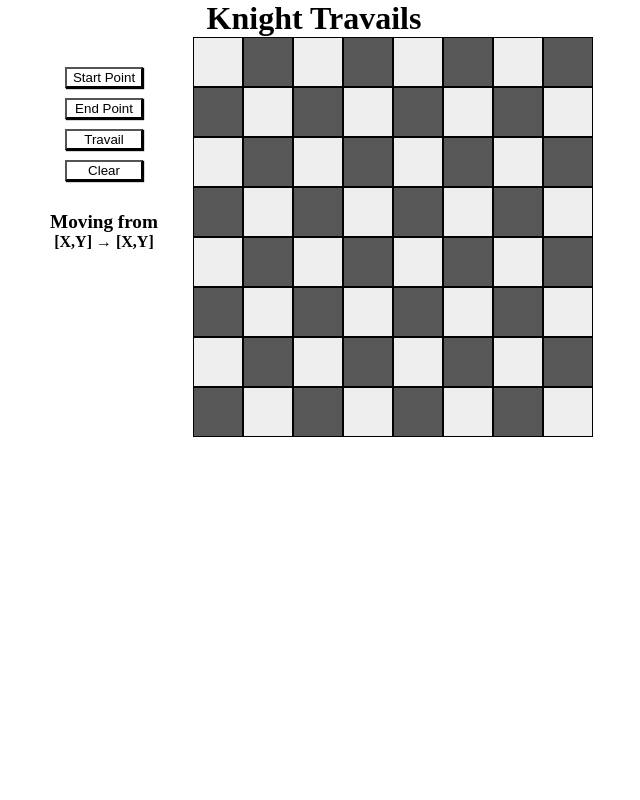
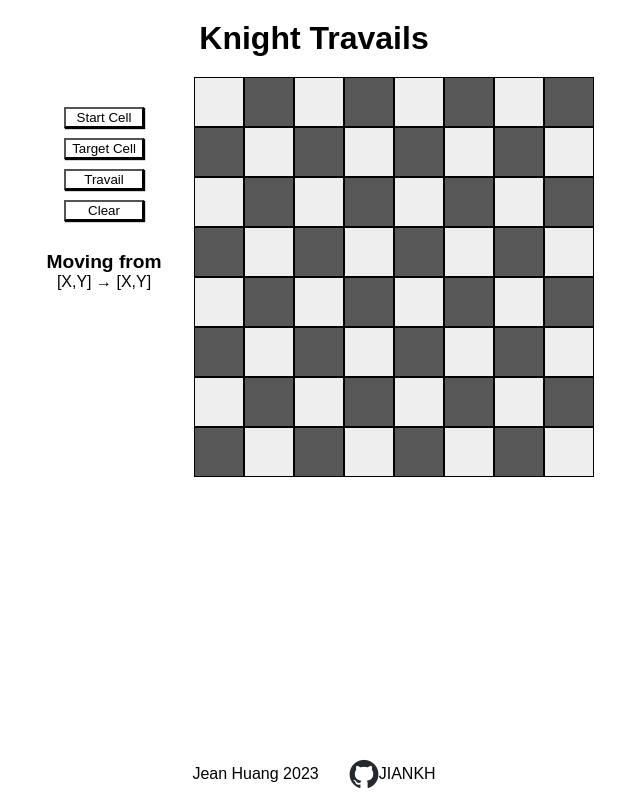
Before and after one commit to jiankh/knights-travails, a plain HTML site: page index.html in a window 1280 px wide. Shown: the whole page, without its empty margins (326-966 px from the left). Drawn offline with Linux system fonts and the light colour scheme.

Commit message:
finalize css

```diff
--- a/index.html
+++ b/index.html
@@ -14,8 +14,8 @@
     <div class="content">
         <div class="control-container">
             <div class="buttons-container">
-                <button class="start-cell-btn btn">Start Point</button>
-                <button class="end-cell-btn btn">End Point</button>
+                <button class="start-cell-btn btn">Start Cell</button>
+                <button class="end-cell-btn btn">Target Cell</button>
                 <button class="travail-btn btn">Travail</button>
                 <button class="clear-btn btn">Clear</button>
             </div>
@@ -33,12 +33,12 @@
         <div class="chessboard" id="chessboard">
         </div>
     </div>
+    <!-- <div class="separator"> </div> -->
 
-
-
-    <div class="separator"></div>
-
-    <footer></footer>
+    <footer>
+        <div class="footer-name">Jean Huang 2023</div>
+        <div class="footer-github"> <img class="github-logo" src="images/github-mark.png"> <a href="https://github.com/jiankh"> JIANKH</a></div>
+    </footer>
 
 </body>
 </html>
--- a/style.css
+++ b/style.css
@@ -1,6 +1,7 @@
 * {
     margin: 0;
     box-sizing: border-box;
+    font-family:fantasy
 }
 
 body{
@@ -11,12 +12,14 @@ body{
 
 header {
     text-align: center;
+    padding: 20px;
 }
 
 .content {
     display: flex;
     justify-content: center;
     gap: 20px;
+    height: 84vh;
 }
 
 
@@ -43,6 +46,10 @@ button {
     background-color: white;
     box-shadow: 1px 1px 1px black;
     cursor: pointer;
+}
+button:hover {
+    background-color: lightgray;
+    opacity: 0.8;
 }
 
 
@@ -100,9 +107,6 @@ button {
     font-size: 1.2rem;
     font-weight: 600;
 }
-.destination-container {
-    font-weight: 600;
-}
 
 .moves-list {
     text-align: left;
@@ -111,3 +115,24 @@ button {
 .moves-list>li {
     list-style-position: inside;
 }
+
+/* FOOTER */
+footer {
+    display: flex;
+    justify-content: center;
+    align-items: center;
+    padding: 10px;
+    gap: 30px;
+    background-color: white;
+}
+.footer-github {
+    display: flex;
+    align-items: center;
+}
+.footer-github>a {
+    text-decoration: none;
+    color:black;
+}
+.github-logo{
+    height:30px;
+}
```
Also changed, not shown: main.js (+41 -19 lines), images/github-mark.png (added).
